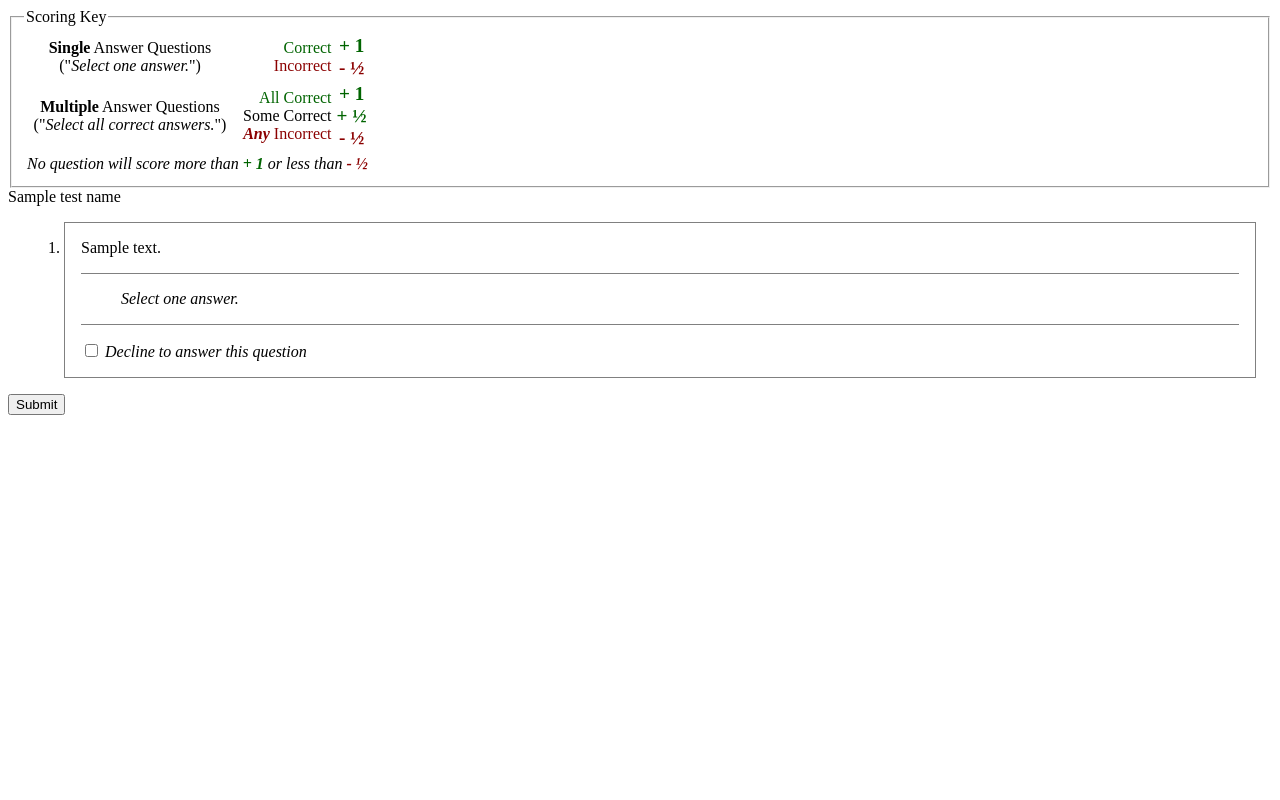
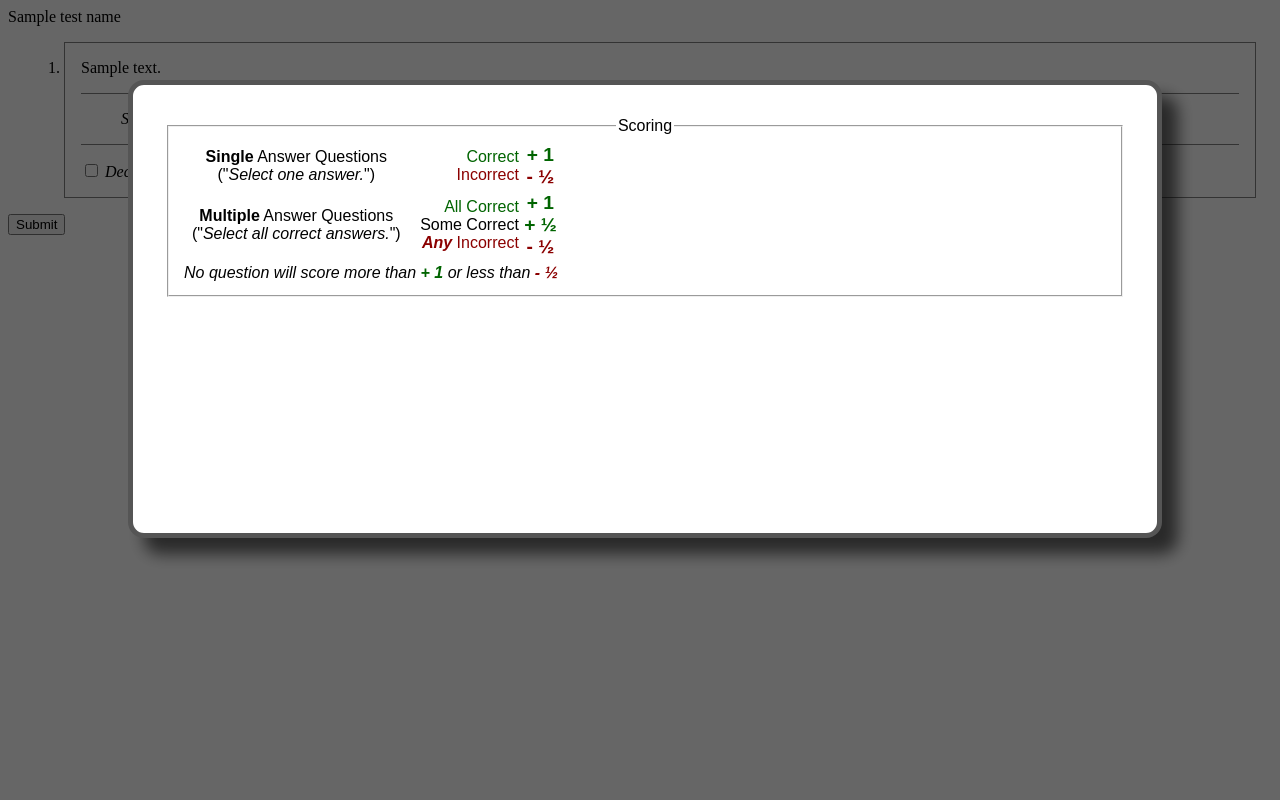
Before and after one commit to SystemsInMotion/Prog-Lang-Eval, a CodeIgniter app: template application/views/prog_lang_eval_view.php in a window 1280 px wide. Run offline with CodeIgniter, Linux system fonts and the light colour scheme; the template is opened without the code that fills it: most values are stand-ins (such as "Sample title", 1, 10 or a date in 2020); data that the repository does not hold is empty; some libraries are stand-ins or nearby versions.

Commit message:
Styling intro box

```diff
--- a/application/views/prog_lang_eval_view.php
+++ b/application/views/prog_lang_eval_view.php
@@ -13,14 +13,18 @@
 </head>
 <body>
 
-<div id="main">
+<div id="overlay"></div>
 
-	<div id="intro">
+<div id="intro">
 
+	<div class="button">
+
+	</div>
+
+	<div class="contents">
 
 		<fieldset id="key">
-			<legend>Scoring Key</legend>
-
+			<legend>Scoring</legend>
 
 			<table>
 				<tr>
@@ -76,6 +80,9 @@
 			</fieldset>
 		<?php endif ?>
 
+	</div>
+
+</div>
 
 <div id="main">
 
--- a/assets/css/test.css
+++ b/assets/css/test.css
@@ -113,8 +113,54 @@ snippet strong {
 	display: inline-table;
 }
 
+#intro {
+	font-family: sans-serif;
+
+	box-shadow: 1em 1em 1em 0em rgba(0, 0, 0, 0.6);
+	border-radius: 1em;
+
+	position: fixed;
+
+	text-align: center;
+	border: thick #555 solid;
+
+	background-color: white;
+
+	padding: 2em;
+
+	top: 0;
+	left: 50%;
+	width: 60em;
+	height: 24em;
+	margin-top: 5em;
+	margin-left: -32em;
+
+	z-index: 99;
+}
+
+#intro.min {
+	box-shadow: 0.25em 0.25em 0.25em 0.25em rgba(0, 0, 0, 0.4);
+}
+
+#intro.min .contents {
+	display:none;
+}
+
+#overlay {
+	z-index: 50;
+	position: fixed;
+	top: 0;
+	left: 0;
+	width: 100%;
+	height: 100%;
+	background-color: rgba(0, 0, 0, 0.6);
+}
+
 @media print {
 	body {
 		zoom: 85%;
 	}
+	#intro, #overlay {
+		display: none;
+	}
 }
```
